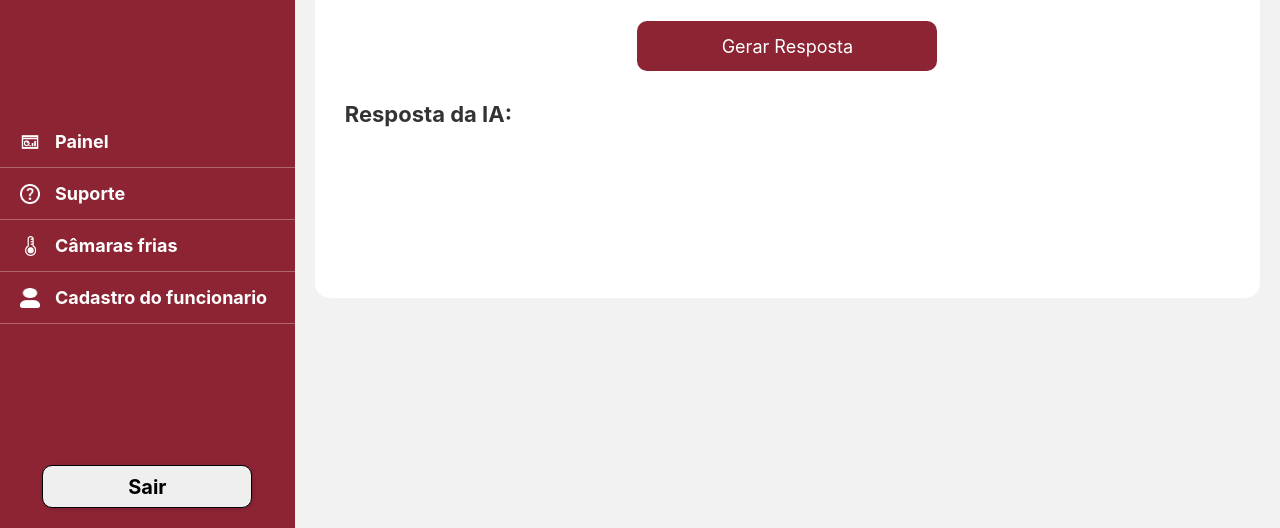
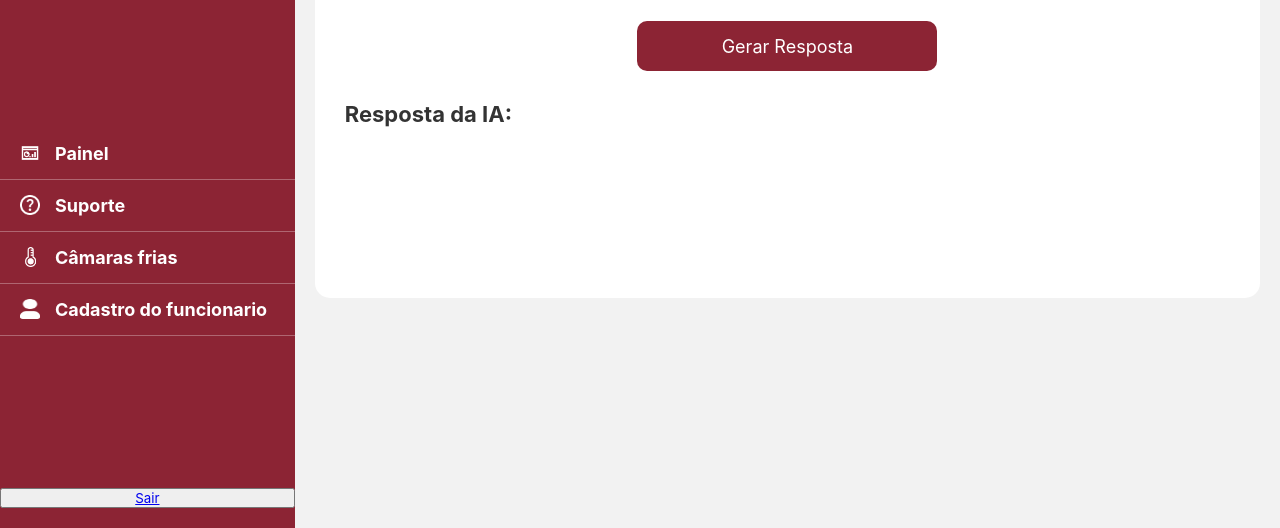
Before and after one commit to Meat-TechS/Projeto-Meatech-grupo, a website: page web-data-viz-main/public/dashboard/bobia.html in a window 1280 px wide. Shown: the part 272-800 px from the top of the page. Drawn offline with Linux system fonts and the light colour scheme.

Commit message:
Alterei  css do menu

```diff
--- a/web-data-viz-main/public/dashboard/style/menu.css
+++ b/web-data-viz-main/public/dashboard/style/menu.css
@@ -36,6 +36,8 @@
     border-radius: 10px;
     border: 1px solid black;
     font-weight: bold;
+    text-decoration: none;
+    color: black;
 }
 
 .menu .img-h1 {
@@ -77,21 +79,3 @@
     height: 20px;
     margin-right: 15px;
 }
-
-.menu button{
-    width: 210px;
-    height: 43px;
-    align-self: center;
-    border-radius: 10px;
-    border: none;
-    font-size: 20px;
-    font-weight: bold;
-    box-shadow: 1px 1px 4px #00000023;
-    border: 1px solid rgb(0, 0, 0);
-    cursor: pointer;
-}
-
-.menu a {
-    text-decoration: none;
-    color: #000000;
-}
--- a/web-data-viz-main/public/dashboard/style/suporte.css
+++ b/web-data-viz-main/public/dashboard/style/suporte.css
@@ -1,9 +1,7 @@
 * {
     font-family: "Inter", sans-serif;
 }
-.container{
-    display: flex;
-}
+
 .main{
     display: flex;
     flex-direction: column;
```
Also changed, not shown: web-data-viz-main/public/dashboard/suporte.html (+2 -1 lines).
